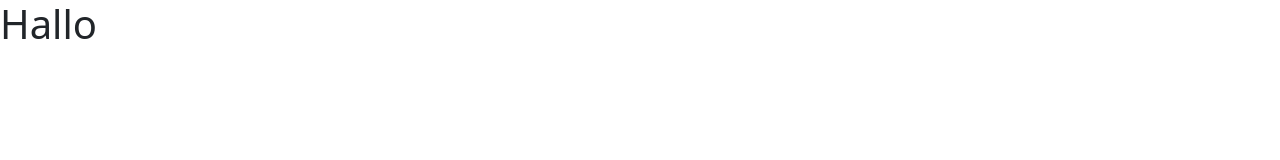
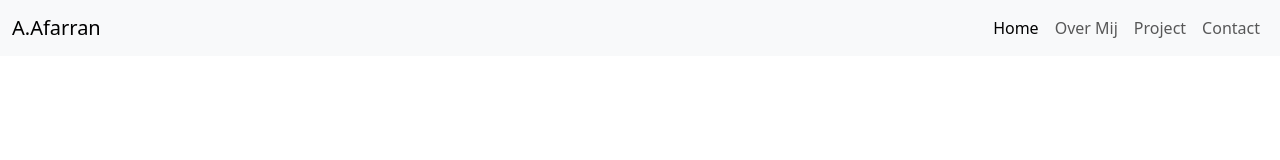
Before and after one commit to A-afarran/A-afarran.github.io, a plain HTML site: page index.html in a window 1280 px wide. Drawn offline with nearby package versions, Linux system fonts and the light colour scheme.

Commit message:
made a navbar + added the "over-mij"page

```diff
--- a/index.html
+++ b/index.html
@@ -7,6 +7,38 @@
     <title>Document</title>
 </head>
 <body>
-    <h1>Hallo</h1>
+
+
+  <nav class="navbar navbar-expand-lg navbar-light bg-light">
+    <div class="container-fluid">
+      <a class="navbar-brand" href="over-mij.html">A.Afarran</a>
+      <button class="navbar-toggler" type="button" data-bs-toggle="collapse" data-bs-target="#navbarNav" aria-controls="navbarNav" aria-expanded="false" aria-label="Toggle navigation">
+        <span class="navbar-toggler-icon"></span>
+      </button>
+      <div class="collapse navbar-collapse" id="navbarNav">
+        <ul class="navbar-nav ms-auto">
+          <li class="nav-item">
+            <a class="nav-link active" aria-current="page" href="#">Home</a>
+          </li>
+          <li class="nav-item">
+            <a class="nav-link" href="over-mij.html">Over Mij</a>
+          </li>
+          <li class="nav-item">
+            <a class="nav-link" href="#">Project</a>
+          </li>
+          <li class="nav-item">
+            <a class="nav-link" href="#">Contact</a>
+          </li>
+        </ul>
+      </div>
+    </div>
+  </nav>
+
+  <script src="https://cdn.jsdelivr.net/npm/@popperjs/core@2.11.6/dist/umd/popper.min.js"></script>
+  <script src="https://cdn.jsdelivr.net/npm/bootstrap@5.3.0-alpha1/dist/js/bootstrap.min.js"></script>
+
 </body>
 </html>
+
+</body>
+</html>
```
Also changed, not shown: over-mij.html (added, +11 -0 lines).
